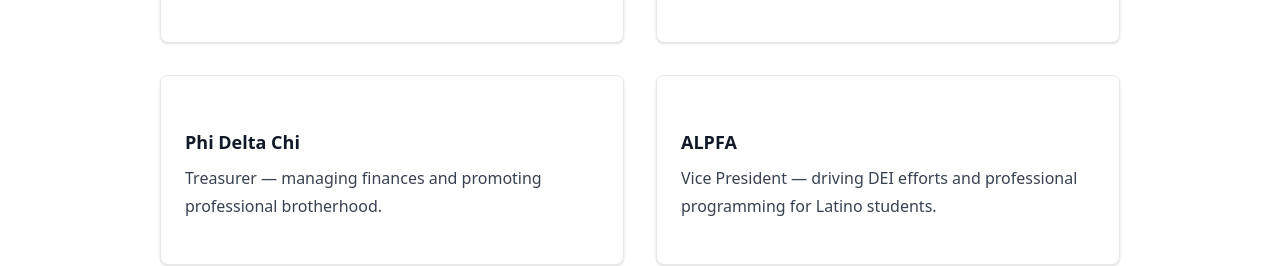
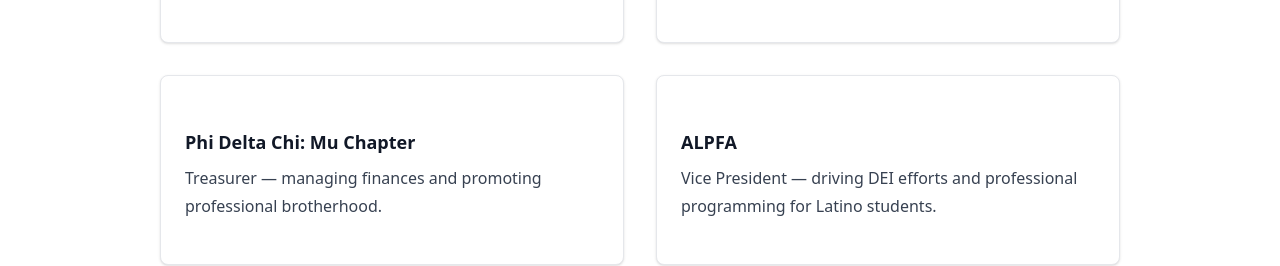
Before and after one commit to raulwnc/walter-portfolio, a Next.js app: page / in a window 1280 px wide. Shown: the part 2420-2686 px from the top of the page. Built offline with nearby package versions, Linux system fonts and the light colour scheme.

Commit message:
Update text to Leadership Experience Phi Delta Chi section

```diff
--- a/pages/index.js
+++ b/pages/index.js
@@ -174,7 +174,7 @@
             <p>International Vice President — promoting global collaboration among pharmacy students.</p>
           </div>
           <div className="bg-white border border-gray-200 p-6 rounded-lg shadow">
-            <h3 className="text-lg font-bold mb-2">Phi Delta Chi</h3>
+            <h3 className="text-lg font-bold mb-2">Phi Delta Chi: Mu Chapter</h3>
             <p>Treasurer — managing finances and promoting professional brotherhood.</p>
           </div>
           <div className="bg-white border border-gray-200 p-6 rounded-lg shadow">
```
